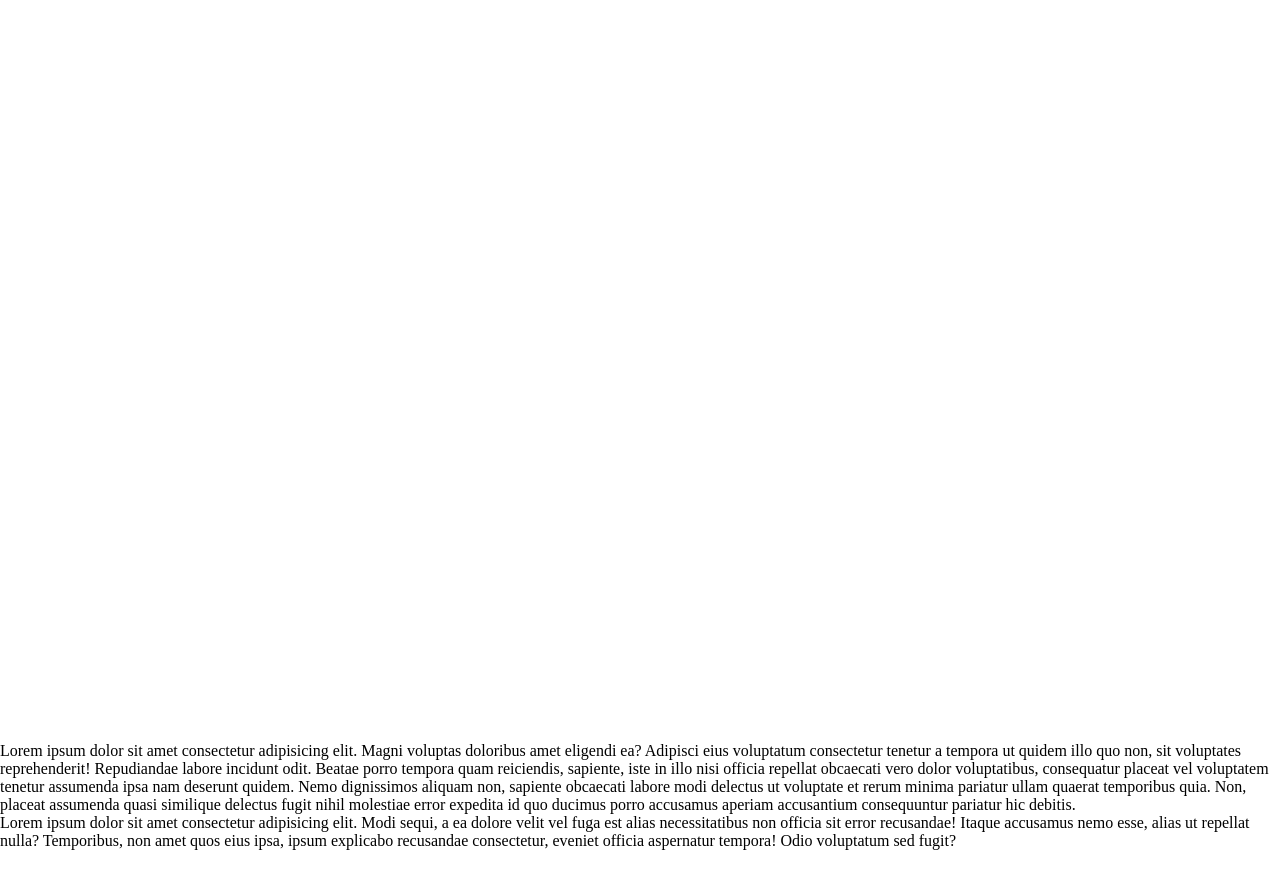
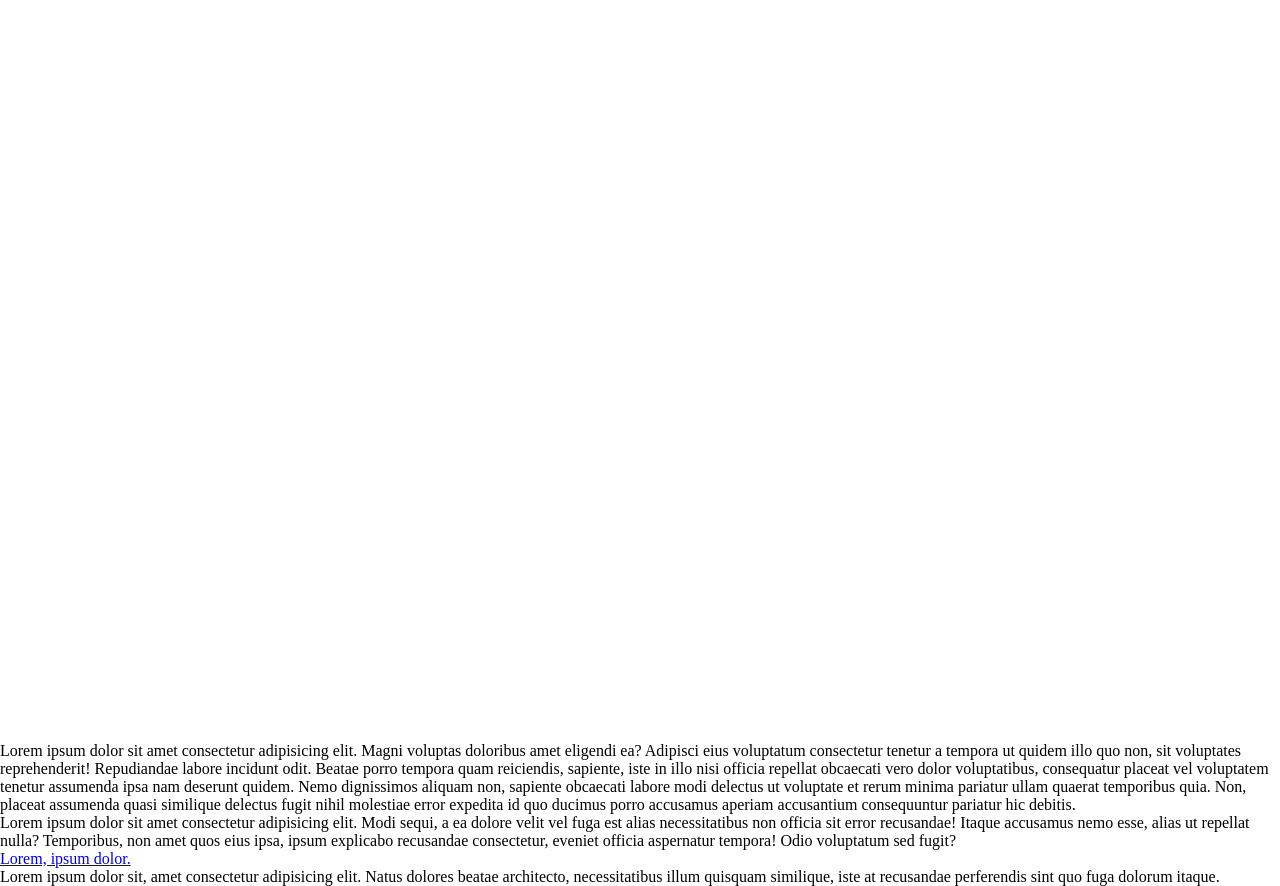
Before and after one commit to Paridile/curso-git-y-github, a plain HTML site: page index.html in a window 1280 px wide. Shown: the part 58-944 px from the top of the page. Before the commit the page ends 908 px from the top, so only its background shows below. Drawn offline with Linux system fonts and the light colour scheme; files that its build step writes are made by us from their sources.

Commit message:
Se agrego un enlace

```diff
--- a/index.html
+++ b/index.html
@@ -15,6 +15,10 @@
 
 				Lorem ipsum dolor sit amet consectetur adipisicing elit. Modi sequi, a ea dolore velit vel fuga est alias necessitatibus non officia sit error recusandae! Itaque accusamus nemo esse, alias ut repellat nulla? Temporibus, non amet quos eius ipsa, ipsum explicabo recusandae consectetur, eveniet officia aspernatur tempora! Odio voluptatum sed fugit?
 			</p>
+			<a href="#">Lorem, ipsum dolor.</a>
+			<p>
+				Lorem ipsum dolor sit, amet consectetur adipisicing elit. Natus dolores beatae architecto, necessitatibus illum quisquam similique, iste at recusandae perferendis sint quo fuga dolorum itaque.
+			</p>
 	</div>
 </body>
 </html>
```
